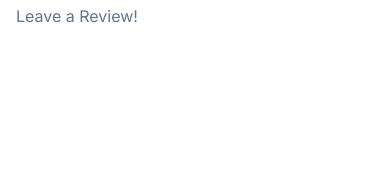
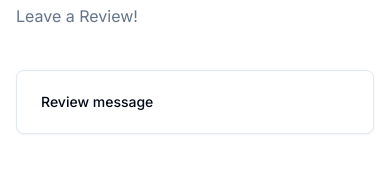
Before and after one commit to alexisNorthcoders/next_portfolio_CMS, a Next.js app: page /reviews in a window 390 px wide. Shown: the part 178-350 px from the top of the page. Built offline with nearby package versions, Linux system fonts and the light colour scheme.

Commit message:
add logic to open and close small screen menu, instal Label component, add review message

```diff
--- a/app/components/SmallScreenMenu.tsx
+++ b/app/components/SmallScreenMenu.tsx
@@ -5,12 +5,19 @@
 import Link from "next/link";
 import { cn } from "@/lib/utils";
 import { usePathname } from "next/navigation";
+import { useEffect, useState } from "react";
 
 
 export function SmallScreenMenu(){
+    const [isOpen,setIsOpen] = useState(false)
+
     const location = usePathname()
+    useEffect(()=>{
+        setIsOpen(false)
+
+    },[location])
     return (
-        <Sheet>
+        <Sheet open={isOpen} onOpenChange={(state)=> setIsOpen(state)}>
             <SheetTrigger asChild>
                 <Button variant="outline" size="icon">
                     <Menu className="h-4 w-4"/>
--- a/app/reviews/page.tsx
+++ b/app/reviews/page.tsx
@@ -1,9 +1,18 @@
+import { Card,CardHeader } from "@/components/ui/card";
+import { Label } from "@/components/ui/label";
+
 export default function ReviewPage(){
     return(
         <section className="max-w-7xl w-full px-4 md:px-8 mx-auto">
 
             <h1 className="text-4xl font-semibold lg:text-5xl pt-5">Reviews</h1>
             <p className="leading-7 text-muted-foreground mt-2">Leave a Review!</p>
+
+            <Card className="mt-10">
+                <CardHeader className="flex flex-col w-full">
+                    <Label>Review message</Label>
+                </CardHeader>
+            </Card>
         </section>
     )
 }
--- /dev/null
+++ b/components/ui/input.tsx
@@ -0,0 +1,25 @@
+import * as React from "react"
+
+import { cn } from "@/lib/utils"
+
+export interface InputProps
+  extends React.InputHTMLAttributes<HTMLInputElement> {}
+
+const Input = React.forwardRef<HTMLInputElement, InputProps>(
+  ({ className, type, ...props }, ref) => {
+    return (
+      <input
+        type={type}
+        className={cn(
+          "flex h-10 w-full rounded-md border border-input bg-background px-3 py-2 text-sm ring-offset-background file:border-0 file:bg-transparent file:text-sm file:font-medium placeholder:text-muted-foreground focus-visible:outline-none focus-visible:ring-2 focus-visible:ring-ring focus-visible:ring-offset-2 disabled:cursor-not-allowed disabled:opacity-50",
+          className
+        )}
+        ref={ref}
+        {...props}
+      />
+    )
+  }
+)
+Input.displayName = "Input"
+
+export { Input }
--- /dev/null
+++ b/components/ui/label.tsx
@@ -0,0 +1,26 @@
+"use client"
+
+import * as React from "react"
+import * as LabelPrimitive from "@radix-ui/react-label"
+import { cva, type VariantProps } from "class-variance-authority"
+
+import { cn } from "@/lib/utils"
+
+const labelVariants = cva(
+  "text-sm font-medium leading-none peer-disabled:cursor-not-allowed peer-disabled:opacity-70"
+)
+
+const Label = React.forwardRef<
+  React.ElementRef<typeof LabelPrimitive.Root>,
+  React.ComponentPropsWithoutRef<typeof LabelPrimitive.Root> &
+    VariantProps<typeof labelVariants>
+>(({ className, ...props }, ref) => (
+  <LabelPrimitive.Root
+    ref={ref}
+    className={cn(labelVariants(), className)}
+    {...props}
+  />
+))
+Label.displayName = LabelPrimitive.Root.displayName
+
+export { Label }
--- a/package.json
+++ b/package.json
@@ -10,6 +10,7 @@
   },
   "dependencies": {
     "@radix-ui/react-dialog": "^1.0.5",
+    "@radix-ui/react-label": "^2.0.2",
     "@radix-ui/react-navigation-menu": "^1.1.4",
     "@radix-ui/react-slot": "^1.0.2",
     "class-variance-authority": "^0.7.0",
```
Also changed, not shown: 1 other file (tests, documents, lock files or other folders).
